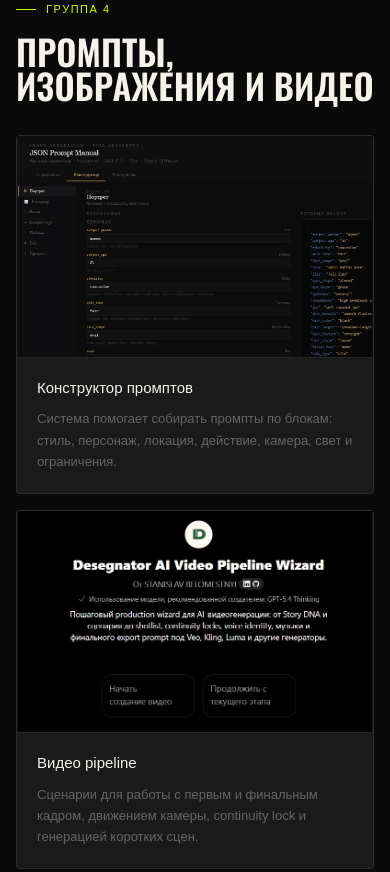
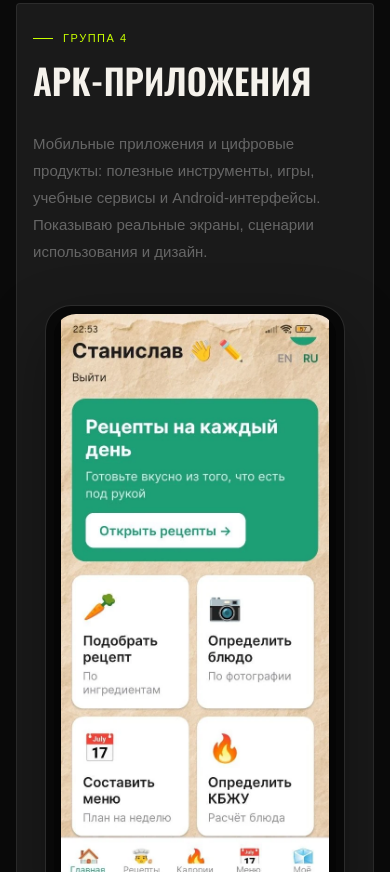
Before and after one commit to VodenBik/my_site, a plain HTML site: page ai.html in a window 390 px wide. Shown: the part 6272-7144 px from the top of the page. Drawn offline with Linux system fonts and the light colour scheme; a web font is replaced by a local one.

Commit message:
Remove mobile prompt gallery and number APK section as group 4

```diff
--- a/ai.html
+++ b/ai.html
@@ -144,11 +144,8 @@ nav::before{content:'';position:absolute;inset:0;background:rgba(10,10,10,.75);b
 
 <link rel="stylesheet" href="assets/cursor-trail.css">
 <style>
-/* AI archive stays hidden on desktop; restore its cards only on mobile. */
-.ai-group--mobile-only { display: none; }
 @media (max-width: 768px) {
-  .ai-group--mobile-only { display: block; }
-  /* Tall app gallery must not wait for an unreachable reveal threshold. */
+  /* Keep the tall APK gallery visible on mobile. */
   .apk-section.fade-up { opacity: 1; transform: none; }
 }
 </style>
@@ -283,28 +280,8 @@ height="0" width="0" style="display:none;visibility:hidden"></iframe></noscript>
     </div>
   </section>
 
-  <!-- Archived for later restoration: prompts, images and video -->
-  <section class="ai-group ai-group--mobile-only">
+  <section class="apk-section fade-up">
     <p class="content-label">Группа 4</p>
-    <h2 class="content-title">Промпты, изображения и видео</h2>
-    <div class="ai-grid">
-      <article class="ai-card" data-image="projects/ai/prompt-builder.webp">
-        <div class="ai-media has-image"><img src="projects/ai/prompt-builder.webp" alt="Конструктор промптов"></div>
-        <div class="ai-card-body"><h3 class="ai-card-title">Конструктор промптов</h3><p class="ai-card-text">Система помогает собирать промпты по блокам: стиль, персонаж, локация, действие, камера, свет и ограничения.</p></div>
-      </article>
-      <article class="ai-card" data-image="projects/ai/video-pipeline.webp">
-        <div class="ai-media has-image"><img src="projects/ai/video-pipeline.webp" alt="Видео pipeline"></div>
-        <div class="ai-card-body"><h3 class="ai-card-title">Видео pipeline</h3><p class="ai-card-text">Сценарии для работы с первым и финальным кадром, движением камеры, continuity lock и генерацией коротких сцен.</p></div>
-      </article>
-      <a class="ai-card ai-card-link ai-card-youtube" href="https://www.youtube.com/@desegnator" target="_blank" rel="noopener noreferrer" data-image="projects/ai/youtube-ai.webp">
-        <div class="ai-media has-image"><img src="projects/ai/youtube-ai.webp" alt="YouTube"></div>
-        <div class="ai-card-body"><h3 class="ai-card-title">YouTube</h3><p class="ai-card-text">Канал desegnator с материалами про AI, визуальные эксперименты, промпты, видео и практическое применение нейросетей в дизайне.</p></div>
-      </a>
-    </div>
-  </section>
-
-  <section class="apk-section fade-up">
-    <p class="content-label">APK</p>
     <h2 class="content-title">APK-приложения</h2>
     <p class="apk-lead">Мобильные приложения и цифровые продукты: полезные инструменты, игры, учебные сервисы и Android-интерфейсы. Показываю реальные экраны, сценарии использования и дизайн.</p>
     <div class="apk-grid">
```
